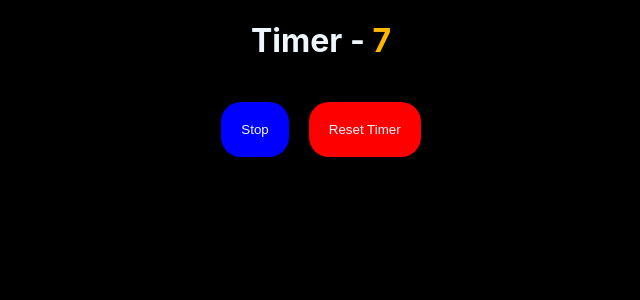
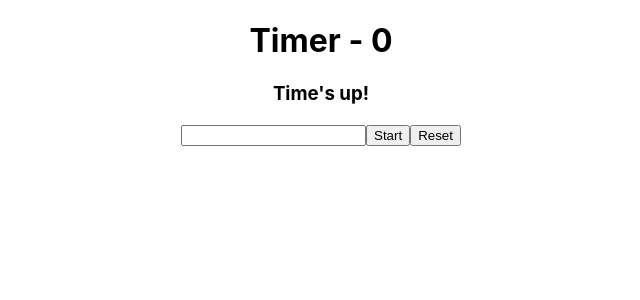
Before and after one commit to Jaikrishnavr01/45days-training, a React (Create React App) app: page / in a window 1280 px wide. Shown: the top 300 px of the page, without its empty margins (319-959 px from the left). Built offline with nearby package versions, Linux system fonts and the light colour scheme.

Commit message:
day6th task6 bug fix

```diff
--- a/src/App.js
+++ b/src/App.js
@@ -24,6 +24,7 @@ import SetTimer01 from './Components/Useeffect/SetTimer';
 import SetInterval1 from './Components/Useeffect/SetInterval1';
 import Greeting from './Components/Useeffect/Greeting';
 import Task6 from './Components/Useeffect/task6';
+import Task7 from './Components/task7';
 
 
 
@@ -69,7 +70,10 @@ const [theme , setTheme] = useState("light")
 {/* <SetTimer01/> */}
 {/* <SetInterval1/> */}
 {/* <Greeting/> */}
-<Task6/>
+{/* <Task6/> */}
+
+<Task7/>
+
     </div>
   );
 }
--- a/src/Components/CSS/Style.css
+++ b/src/Components/CSS/Style.css
@@ -1,4 +1,4 @@
-*{
+/* *{
     background-color: black;
     color: aliceblue;
 }
@@ -7,7 +7,6 @@
     display: flex;
     align-items: center;
     justify-content: center;
-    /* justify-content: space-evenly; */
     gap:20px;
 }
 .btn{
@@ -27,4 +26,4 @@
 span{
 
     color: rgb(255, 183, 0);
-}
+} */
--- a/src/Components/Useeffect/task6.jsx
+++ b/src/Components/Useeffect/task6.jsx
@@ -3,45 +3,23 @@ import "../CSS/Style.css"
 
 const Task6 = () => {
     const [count, setCount] = useState(0);
-    const [intervalId, setIntervalId] = useState();
-    const [btnText, setBtnText] = useState("Start");
+    const [isRunning, setIsRunning] = useState(false);
 
     useEffect(() => {
-        const interval = setInterval(() => {
-            setCount(prev => prev + 1);
-        }, 1000);
-        setIntervalId(interval);
-        setBtnText("Stop");
-
+        let interval;
+        if (isRunning) {
+            interval = setInterval(() => {
+                setCount(prev => prev + 1);
+            }, 1000);
+        }
         return () => {
             clearInterval(interval);
         };
-    }, []);
-
-
-    const startTimer = () => {
-        if (!intervalId) {
-            const interval = setInterval(() => {
-                setCount(prev => prev + 1);
-            }, 1000);
-            setIntervalId(interval);
-            setBtnText("Stop");
-        }
-    };
-
-    const stopTimer = () => {
-        if (intervalId) {
-            clearInterval(intervalId);
-            setIntervalId("")
-            setBtnText("Start");
-        }
-    };
+    }, [isRunning]);
 
     const resetTimer = () => {
-        clearInterval(intervalId);
-        setIntervalId("")
         setCount(0);
-        setBtnText("Start");
+        setIsRunning(false);
     };
 
     return (
@@ -49,8 +27,12 @@ const Task6 = () => {
             <h1>Timer - <span>{count}</span></h1>
             <br />
             <div className='btn-class'>
-            <button onClick={intervalId ? stopTimer : startTimer} className='btn'>{btnText}</button>
-            <button onClick={resetTimer} className='btn2'>Reset Timer</button>
+                {isRunning ? (
+                    <button onClick={() => setIsRunning(false)} className='btn'>Stop</button>
+                ) : (
+                    <button onClick={() => setIsRunning(true)} className='btn'>Start</button>
+                )}
+                <button onClick={resetTimer} className='btn2'>Reset Timer</button>
             </div>
         </div>
     );
--- /dev/null
+++ b/src/Components/task7.jsx
@@ -0,0 +1,50 @@
+import React, { useEffect, useState } from 'react';
+
+const Task7 = () => {
+    const [count, setCount] = useState(0);
+    const [isRunning, setIsRunning] = useState(false);
+    const [previousCount, setPreviousCount] = useState(0);
+    useEffect(() => {
+        let timer;
+
+        if (isRunning && count > 0) {
+            timer = setInterval(() => {
+                setCount(prev => prev - 1);
+            }, 1000);
+        }
+
+        return () => clearInterval(timer);
+    }, [count, isRunning]);
+
+    const toggleInput = () => {
+        setIsRunning(!isRunning);
+    };
+
+    const resetfun = (e) => {
+        setCount(previousCount)
+        setIsRunning(false);
+    };
+
+    const handleInputChange = (e) => {
+        const newValue = Number(e.target.value);
+        setCount(newValue);
+        setPreviousCount(newValue);
+    };
+
+
+    return (
+        <div>
+            <h1>Timer - {count}</h1>
+            {count === 0 && <h3>Time's up!</h3>}
+            <input
+                type="number"
+                onChange={handleInputChange}
+                disabled={isRunning}
+            />
+            <button onClick={toggleInput}>{isRunning ? "Stop" : "Start"}</button>
+            <button onClick={resetfun}>Reset</button>
+        </div>
+    );
+};
+
+export default Task7;
```
